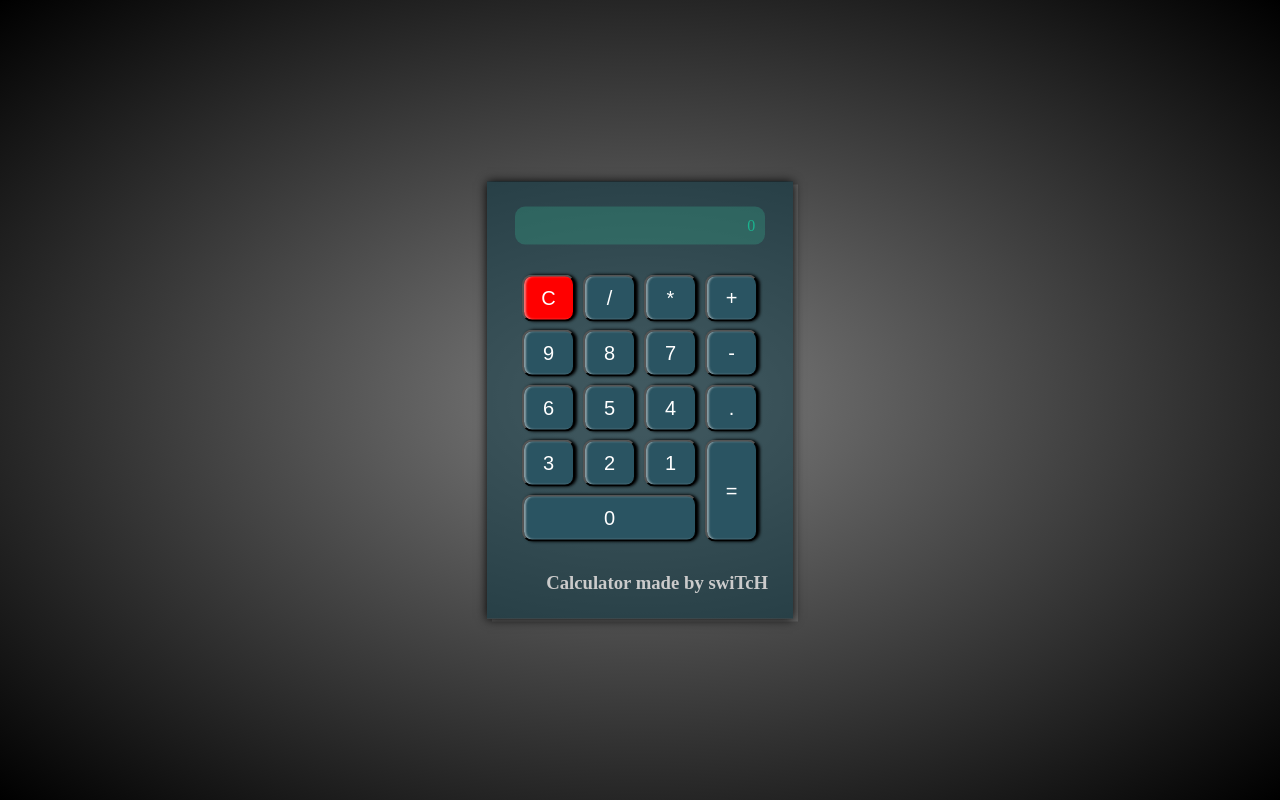
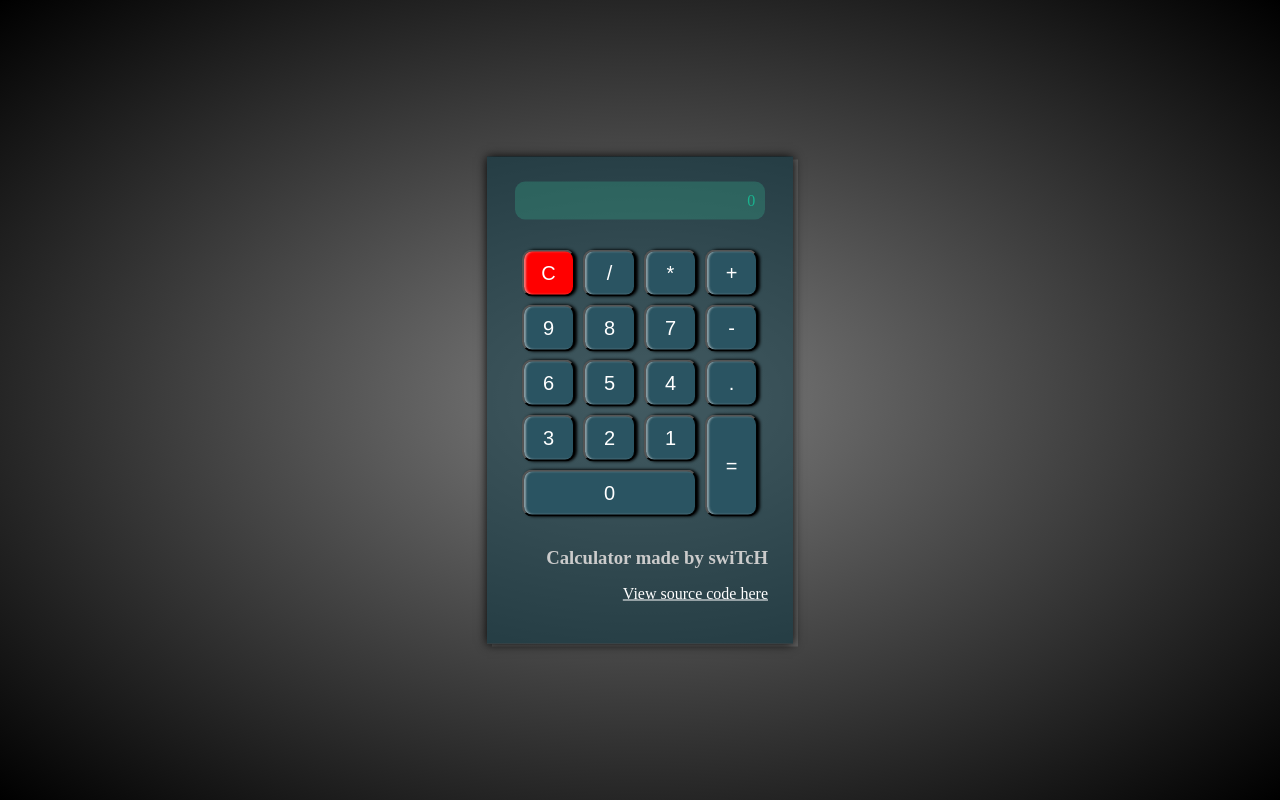
Before and after one commit to swiTTcHH/basic_calculator, a plain HTML site: page calc.html in a window 1280 px wide. Drawn offline with Linux system fonts and the light colour scheme.

Commit message:
calculator files updated

```diff
--- a/calc.css
+++ b/calc.css
@@ -9,6 +9,10 @@ html {
 
 body {
   background: radial-gradient(grey, black);
+}
+
+.attrib a{
+  color: white;
 }
 
 .container {
--- a/calc.html
+++ b/calc.html
@@ -34,6 +34,8 @@
 
         <div class="sign">
             <h3>Calculator made by <span>swiTcH</span></h3>
+
+            <p class="attrib"><a href="https://github.com/swiTTcHH/basic_calculator">View source code here</a></p>
         </div>
 
         <script src="calc.js"></script>
```
